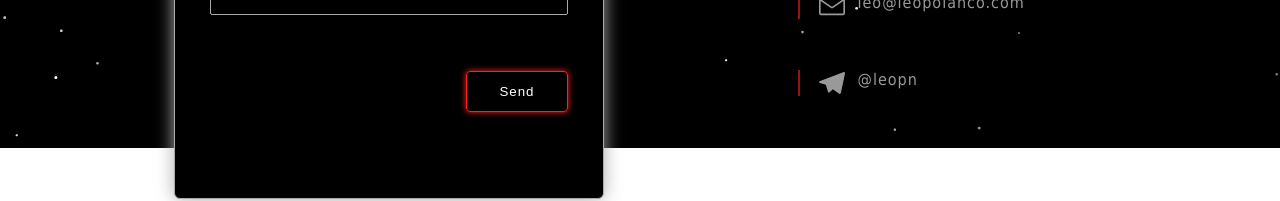
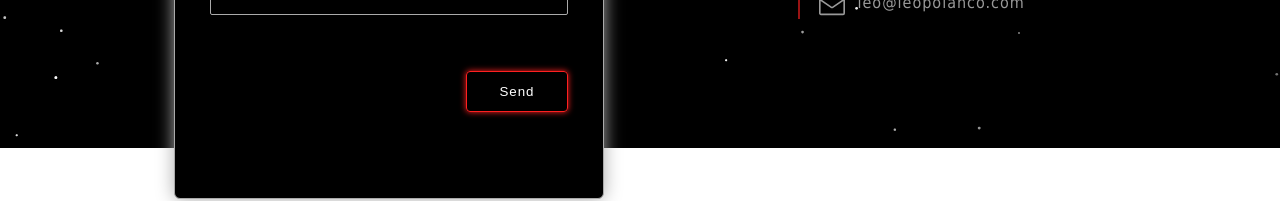
Before and after one commit to leopolanco/leopolanco.github.io, a Next.js app: page /contact in a window 1280 px wide. Shown: the part 652-853 px from the top of the page. Built offline with nearby package versions, Linux system fonts and the light colour scheme.

Commit message:
Update contact.js

```diff
--- a/pages/contact.js
+++ b/pages/contact.js
@@ -102,16 +102,6 @@ const contact = () => {
             <Mail />
             leo@leopolanco.com
           </a>
-          <a
-            target='_blank'
-            rel='noopener noreferrer'
-            alt='telegram'
-            href='https://t.me/Leopn'
-            aria-label='telegram icon'
-          >
-            <Telegram />
-            @leopn
-          </a>
         </div>
       </div>
     </>
```
